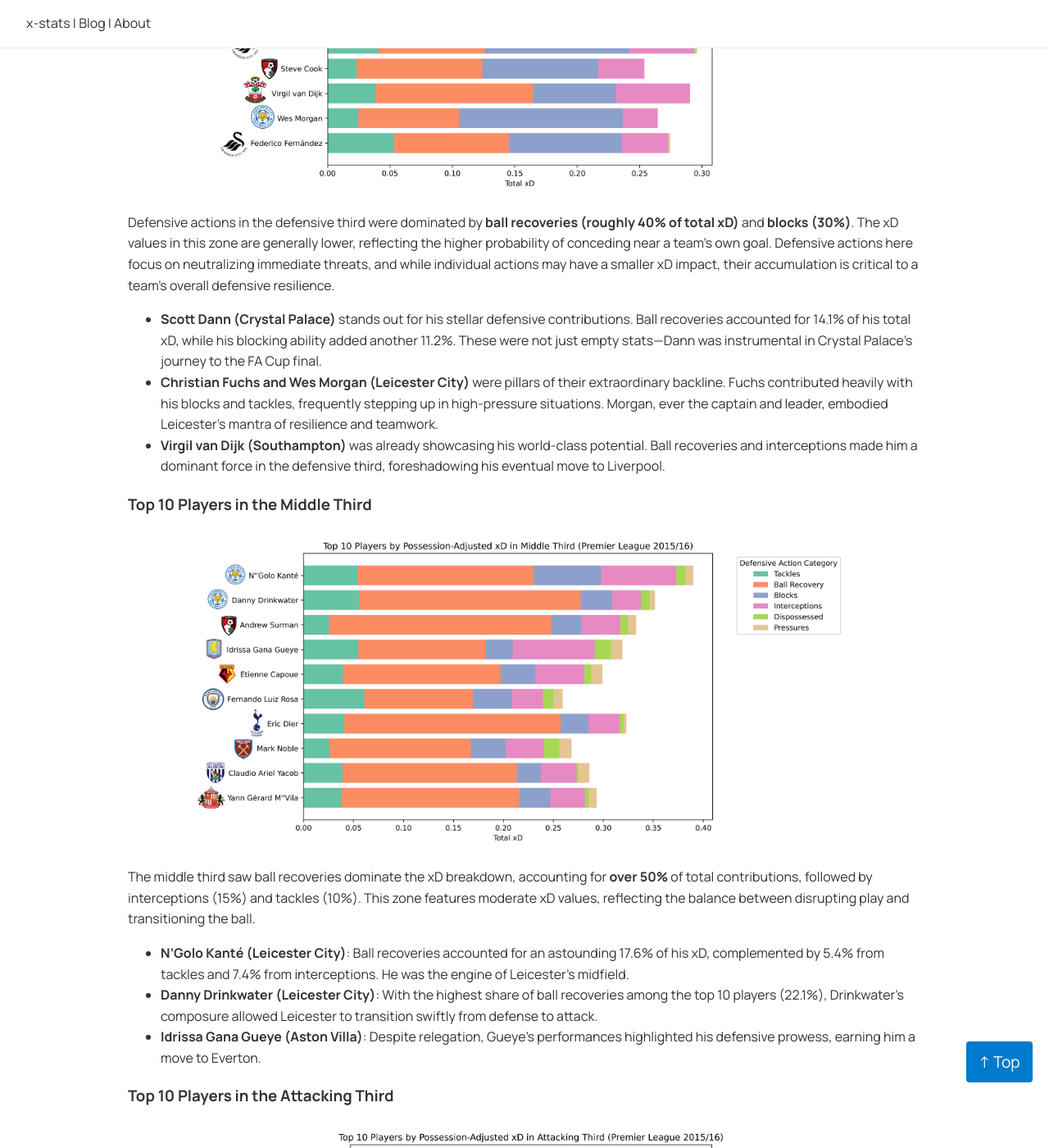
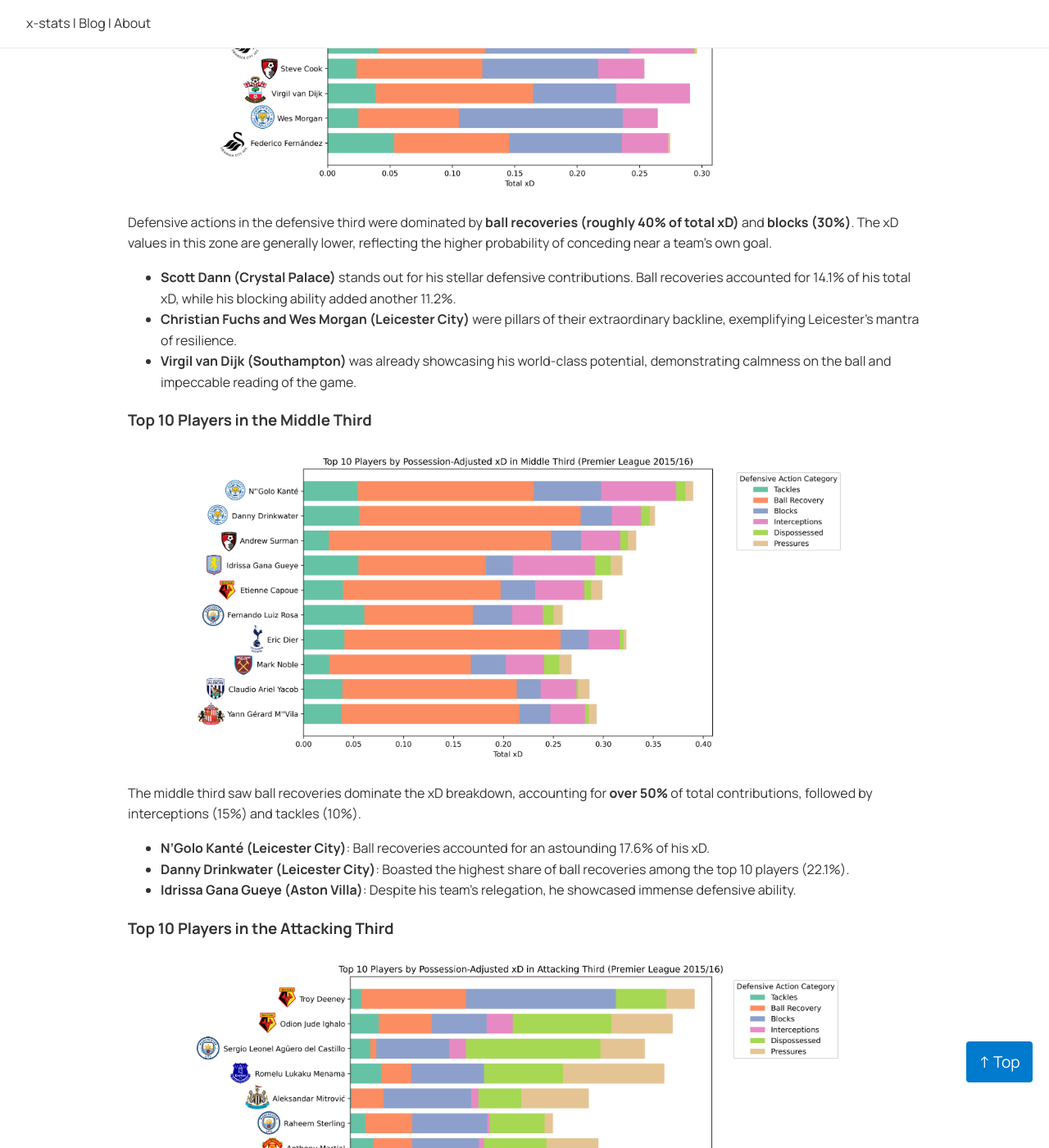
Before and after one commit to u3mukher/x-stats, a Jekyll site: the page built from _posts/2024-12-12-xD.md, in a window 1280 px wide and 1400 px high, scrolled down 6324 px. Shown: the whole window at 82% size. Built offline with Jekyll 4.4.1, drawn with Linux system fonts in a browser that asks for light colours; our own code applies the rules of GitHub Pages for plain Markdown files; a style sheet for code colours, icons or effects is not loaded; some of the changed text lies outside the part shown.

Commit message:
Update 2024-12-12-xD.md

```diff
--- a/_posts/2024-12-12-xD.md
+++ b/_posts/2024-12-12-xD.md
@@ -70,7 +70,7 @@ This timeless battle of attack versus defense highlights a truth often missed: w
 
 Building on the revolutionary work of **Sam Green’s Expected Goals (xG)**, **Karun Singh’s Expected Threat (xT)**, and **Sarah Rudd’s** pioneering Markov chain model, it’s time to extend this analytical rigor to defense. The **Expected Disruption (xD)** model does just that, shining a light on the subtle genius of defensive actions and their impact on the game.
 
-___
+---
 
 ## The Need for a New Defensive Metric
 
@@ -86,7 +86,7 @@ To effectively measure defensive impact, it's crucial to categorize the differen
 
 For each of these defensive actions, it is deemed **successful** if it leads to the defending team regaining possession of the ball. This contextual success is what the xD model aims to quantify, providing a more accurate measure of a player's defensive contributions.
 
-___
+---
 
 ## Building the Expected Disruption (xD) Model
 
@@ -177,7 +177,7 @@ The scatter plot above vividly illustrates the distinct defensive profiles of de
 
 - **Defenders** typically execute a high number of defensive actions closer to their goal where xD values are lower because the probability of conceding is still higher close to the defending team’s goal. Despite the lower xD per 90 minutes, their consistent involvement steadily contributes to their overall xD.
 - **Midfielders** maintain a balanced number of defensive actions with moderate xD per 90 minutes, reflecting their pivotal role in both disrupting play and transitioning the ball. Their strategic positioning enables them to perform meaningful defensive actions in moderately high-value zones.
-- **Attackers** perform fewer defensive actions but achieve higher xD per 90 minutes by concentrating in high xD zones near the opponent's goal. Their elevated xD scores result from the quality and frequency of their defensive interventions in these critical areas, rather than just their field position.
+- **Attackers** perform fewer defensive actions but achieve higher xD per 90 minutes by concentrating in high xD zones near the opponent's goal. Their elevated xD scores result from the quality and frequency of their defensive interventions in these critical areas.
 
 ---
 
@@ -209,31 +209,31 @@ Interestingly, while a player’s total xD might place them high on the chart, t
 
 ![Defensive Third]({{ site.baseurl }}/assets/xD_barcharts/top10_xD_possAdj_defensive_third_wlogo.png){:.chart-image}
 
-Defensive actions in the defensive third were dominated by **ball recoveries (roughly 40% of total xD)** and **blocks (30%)**. The xD values in this zone are generally lower, reflecting the higher probability of conceding near a team's own goal. Defensive actions here focus on neutralizing immediate threats, and while individual actions may have a smaller xD impact, their accumulation is critical to a team's overall defensive resilience.
+Defensive actions in the defensive third were dominated by **ball recoveries (roughly 40% of total xD)** and **blocks (30%)**. The xD values in this zone are generally lower, reflecting the higher probability of conceding near a team's own goal.
 
-- **Scott Dann (Crystal Palace)** stands out for his stellar defensive contributions. Ball recoveries accounted for 14.1% of his total xD, while his blocking ability added another 11.2%. These were not just empty stats—Dann was instrumental in Crystal Palace’s journey to the FA Cup final.
-- **Christian Fuchs and Wes Morgan (Leicester City)** were pillars of their extraordinary backline. Fuchs contributed heavily with his blocks and tackles, frequently stepping up in high-pressure situations. Morgan, ever the captain and leader, embodied Leicester’s mantra of resilience and teamwork.
-- **Virgil van Dijk (Southampton)** was already showcasing his world-class potential. Ball recoveries and interceptions made him a dominant force in the defensive third, foreshadowing his eventual move to Liverpool.
+- **Scott Dann (Crystal Palace)** stands out for his stellar defensive contributions. Ball recoveries accounted for 14.1% of his total xD, while his blocking ability added another 11.2%.
+- **Christian Fuchs and Wes Morgan (Leicester City)** were pillars of their extraordinary backline, exemplifying Leicester’s mantra of resilience.
+- **Virgil van Dijk (Southampton)** was already showcasing his world-class potential, demonstrating calmness on the ball and impeccable reading of the game.
 
 ### Top 10 Players in the Middle Third
 
 ![Middle Third]({{ site.baseurl }}/assets/xD_barcharts/top10_xD_possAdj_middle_third_wlogo.png){:.chart-image}
 
-The middle third saw ball recoveries dominate the xD breakdown, accounting for **over 50%** of total contributions, followed by interceptions (15%) and tackles (10%). This zone features moderate xD values, reflecting the balance between disrupting play and transitioning the ball.
+The middle third saw ball recoveries dominate the xD breakdown, accounting for **over 50%** of total contributions, followed by interceptions (15%) and tackles (10%).
 
-- **N’Golo Kanté (Leicester City)**: Ball recoveries accounted for an astounding 17.6% of his xD, complemented by 5.4% from tackles and 7.4% from interceptions. He was the engine of Leicester’s midfield.
-- **Danny Drinkwater (Leicester City)**: With the highest share of ball recoveries among the top 10 players (22.1%), Drinkwater’s composure allowed Leicester to transition swiftly from defense to attack.
-- **Idrissa Gana Gueye (Aston Villa)**: Despite relegation, Gueye’s performances highlighted his defensive prowess, earning him a move to Everton.
+- **N’Golo Kanté (Leicester City)**: Ball recoveries accounted for an astounding 17.6% of his xD.
+- **Danny Drinkwater (Leicester City)**: Boasted the highest share of ball recoveries among the top 10 players (22.1%).
+- **Idrissa Gana Gueye (Aston Villa)**: Despite his team’s relegation, he showcased immense defensive ability.
 
 ### Top 10 Players in the Attacking Third
 
 ![Attacking Third]({{ site.baseurl }}/assets/xD_barcharts/top10_xD_possAdj_attacking_third_wlogo.png){:.chart-image}
 
-In the attacking third, xD values are significantly higher, reflecting the **high-stakes nature** of defensive actions near the opponent’s goal. Actions like pressures (45%) and dispossessions (30%) are key contributors.
+In the attacking third, xD values are significantly higher, reflecting the **high-stakes nature** of defensive actions near the opponent’s goal.
 
-- **Troy Deeney (Watford)** led the list, contributing over 30% of his xD through ball recoveries and another 26.5% through blocks. His relentless pressing was crucial to Watford’s 13th-place finish.
-- **Jamie Vardy (Leicester City)** was the poster boy for high-intensity pressing. Ball recoveries made up 15.7% of his xD, epitomizing Leicester’s counter-attacking approach.
-- **Odion Ighalo (Watford)** and **Sadio Mané (Southampton)** also demonstrated high-impact defensive actions in advanced areas, showcasing the dual threat of pressing and attacking output.
+- **Troy Deeney (Watford)** led the list, contributing heavily through ball recoveries and blocks.
+- **Jamie Vardy (Leicester City)** was the poster boy for high-intensity pressing.
+- **Odion Ighalo (Watford)** and **Sadio Mané (Southampton)** showcased dual-threat qualities, combining defensive actions with attacking output.
 
 ---
 
@@ -258,11 +258,11 @@ While individual performances shone brightly, Leicester City’s title-winning c
 
 Leicester City’s historic 2015/2016 Premier League triumph was rooted in their ability to **disrupt opposition play** across the pitch, as vividly illustrated by the heatmap.
 
-- Their **92.22 percentile rank** in the defensive third highlights how effectively they neutralized threats near their goal, with Wes Morgan and Robert Huth leading the backline.
-- In the middle third, their **91.7 percentile rank** reflects the disruptive influence of N’Golo Kanté and Danny Drinkwater, consistently breaking up play and regaining possession.
-- The attacking third, with an **88.27 percentile rank**, demonstrates Leicester’s relentless high pressing, often leading directly to scoring opportunities.
+- Their **92.22 percentile rank** in the defensive third highlights how effectively they neutralized threats near their goal.
+- In the middle third, their **91.7 percentile rank** reflects the disruptive influence of N’Golo Kanté and Danny Drinkwater.
+- The attacking third, with an **88.27 percentile rank**, demonstrates Leicester’s relentless high pressing.
 
-The heatmap underscores Leicester’s collective ability to disrupt play across all thirds. This disruption, visualized zone by zone, formed the foundation of their unforgettable title-winning season.
+The heatmap underscores Leicester’s collective ability to disrupt play across all thirds, forming the foundation of their unforgettable title-winning season.
 
 ---
 
@@ -270,6 +270,62 @@ The heatmap underscores Leicester’s collective ability to disrupt play across
 
 Now it’s your turn to explore. Use the dropdown menu below to select different Premier League teams and uncover their **possession-adjusted xD percentile rank heatmaps**. Compare how teams varied in their defensive disruption across the pitch and discover the unique defensive profiles that defined the 2015/2016 season.
 
+<br>
+
+<div>
+  <label for="team-select"><strong>Select a Team:</strong></label><br>
+  <select id="team-select" onchange="updatePlot()" style="padding: 8px; font-size: 16px; margin-top: 10px; width: 250px;">
+    <option value="">--Choose a Team--</option>
+    <option value="AFC_Bournemouth">AFC Bournemouth</option>
+    <option value="Aston_Villa">Aston Villa</option>
+    <option value="Chelsea">Chelsea</option>
+    <option value="Crystal_Palace">Crystal Palace</option>
+    <option value="Everton">Everton</option>
+    <option value="Leicester_City">Leicester City</option>
+    <option value="Liverpool">Liverpool</option>
+    <option value="Manchester_City">Manchester City</option>
+    <option value="Manchester_United">Manchester United</option>
+    <option value="Newcastle_United">Newcastle United</option>
+    <option value="Norwich_City">Norwich City</option>
+    <option value="Southampton">Southampton</option>
+    <option value="Sunderland">Sunderland</option>
+    <option value="Swansea_City">Swansea City</option>
+    <option value="Tottenham_Hotspur">Tottenham Hotspur</option>
+    <option value="West_Bromwich_Albion">West Bromwich Albion</option>
+    <option value="West_Ham_United">West Ham United</option>
+    <option value="Watford">Watford</option>
+    <option value="Arsenal">Arsenal</option>
+    <option value="Stoke_City">Stoke City</option>
+  </select>
+</div>
+
+<br>
+
+<!-- Iframe Container to Manage Responsiveness and Overflow -->
+<div class="iframe-container">
+  <iframe
+    id="team-plot"
+    src=""
+    width="100%"
+    height="100%"
+    style="border:none; overflow:hidden;">
+  </iframe>
+</div>
+
+<script>
+  function updatePlot() {
+    var select = document.getElementById('team-select');
+    var iframe = document.getElementById('team-plot');
+    var team = select.value;
+    if(team) {
+      // Construct the correct path to the selected team's percentile map
+      iframe.src = '{{ site.baseurl }}/assets/xD_Maps/' + team + '_percentile_map.html';
+    } else {
+      iframe.src = '';
+    }
+  }
+</script>
+
 ---
 
 ## Final Thoughts
```
